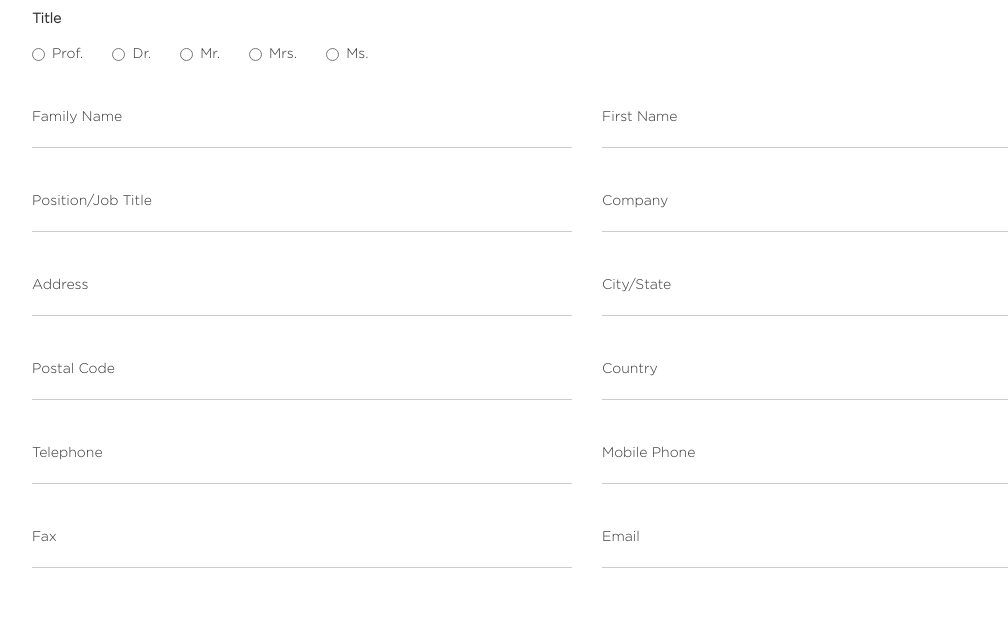
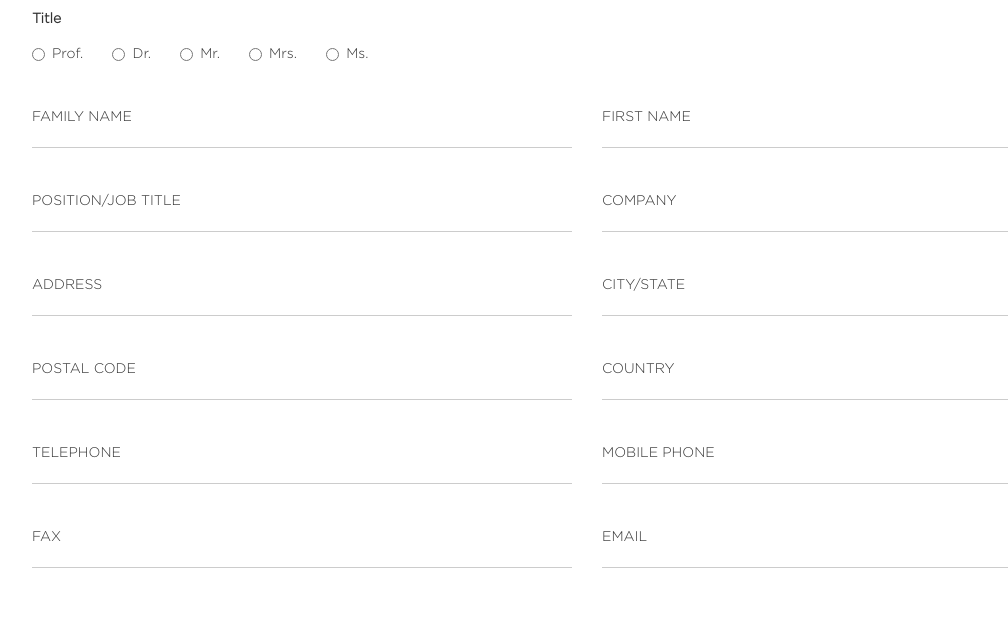
Before and after one commit to aotca2017/aotca2017international, a Jekyll site: the page built from index.html, in a window 1280 px wide. Shown: the part 580-1211 px from the top of the page, without its empty margins (53-1061 px from the left). Built offline with Jekyll 4.4.1, drawn with Linux system fonts in a browser that asks for light colours.

Commit message:
Update input header color

```diff
--- a/_sass/home.sass
+++ b/_sass/home.sass
@@ -166,6 +166,7 @@
 
 .inputs--filled .content-label-animation
   transform: translate(0, 0)
+  color: #3498db
 
 .inputs--invalid
   .content-input-animation
@@ -192,6 +193,7 @@
   display: inline-block
   transform: translate(0, 1.25rem)
   transition: 0.15s
+  text-transform: uppercase
 
 
 
```
